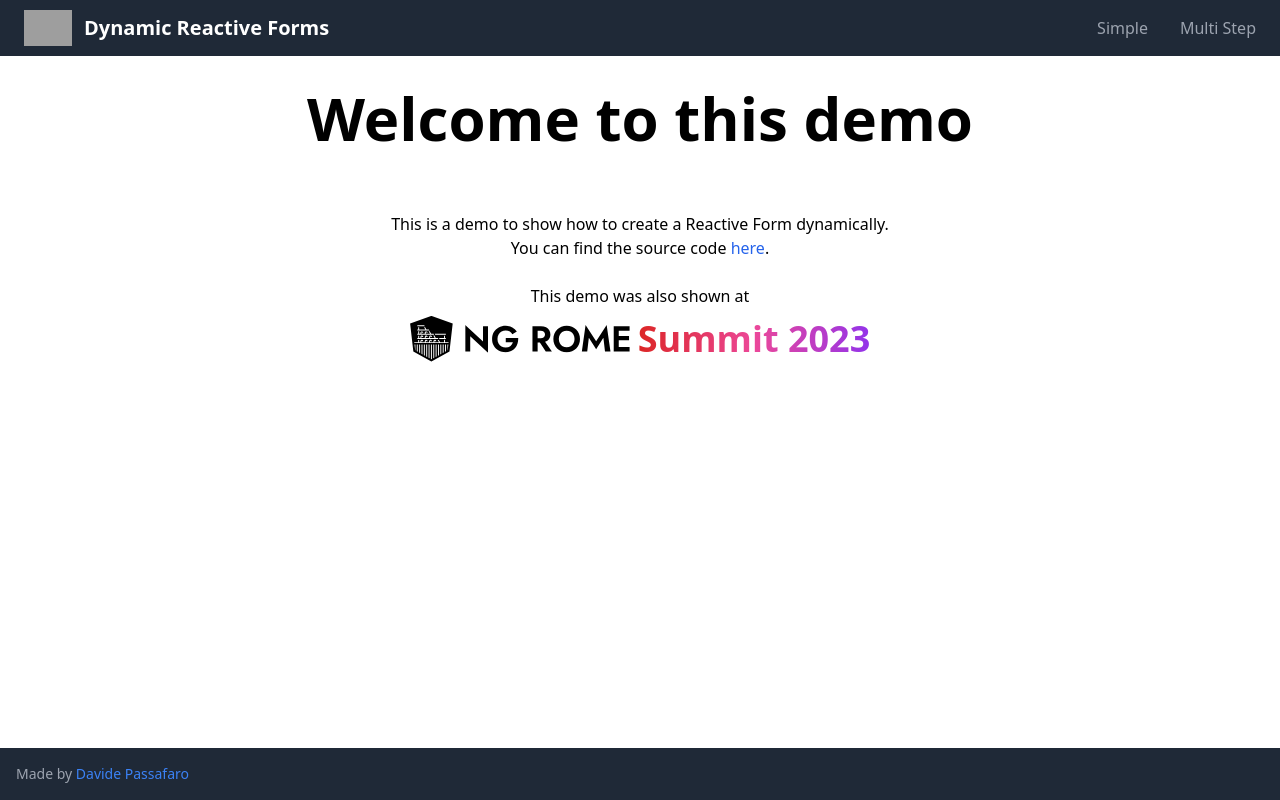
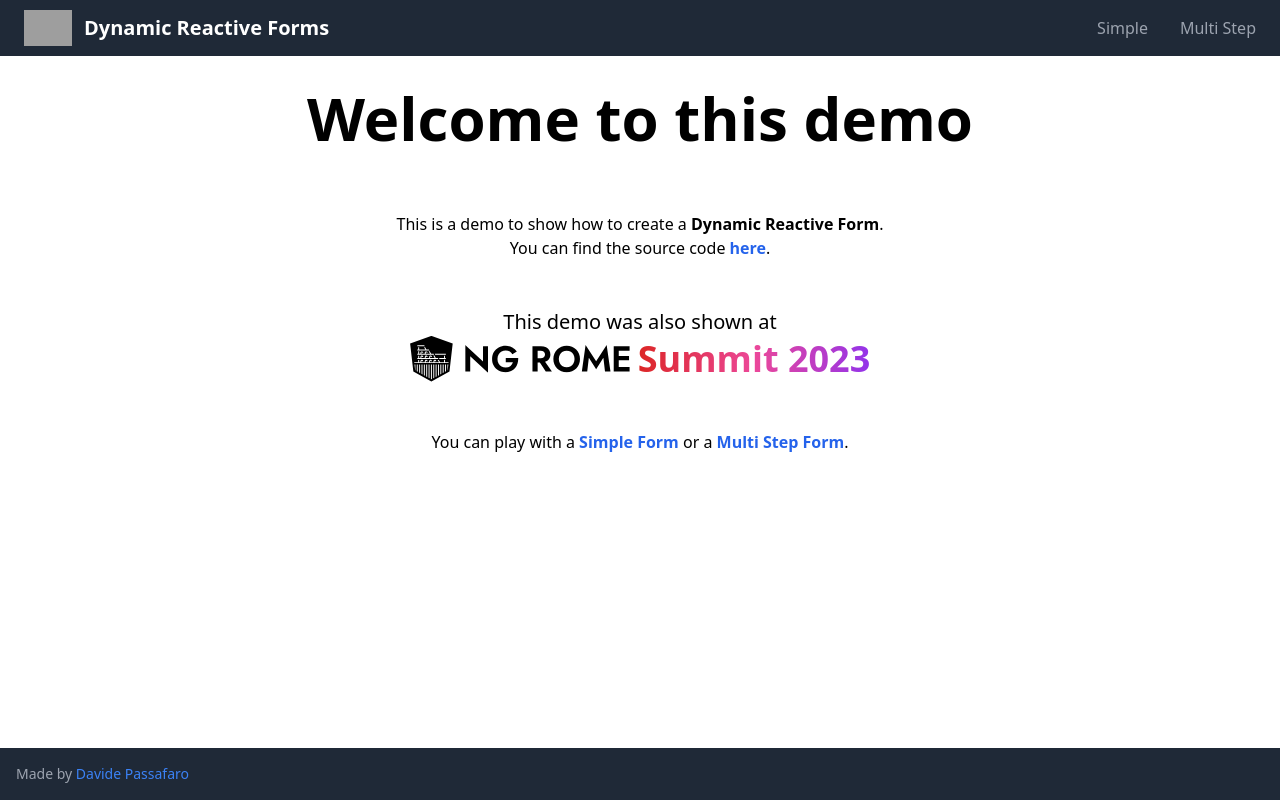
Before and after one commit to DavidePassafaro/demo-dynamic-reactive-forms, an Angular app: page /home in a window 1280 px wide. Built offline with nearby package versions, Linux system fonts and the light colour scheme; grey boxes are pictures that could not be loaded.

Commit message:
improved homepage

```diff
--- a/src/app/features/homepage/homepage.component.html
+++ b/src/app/features/homepage/homepage.component.html
@@ -4,14 +4,16 @@
   </h1>
 
   <div class="text-center">
-    This is a demo to show how to create a Reactive Form dynamically.
+    This is a demo to show how to create a
+    <span class="font-semibold">Dynamic Reactive Form</span>.
     <br />
 
     <span>
       You can find the source code
       <a
         href="https://github.com/DavidePassafaro/demo-dynamic-reactive-forms"
-        class="text-blue-600 hover:underline"
+        target="_blank"
+        class="text-blue-600 font-semibold hover:underline"
       >
         here</a
       >.
@@ -19,12 +21,13 @@
 
     <br />
     <br />
+    <br />
 
-    This demo was also shown at
+    <h1 class="text-lg lg:text-xl text-center">This demo was also shown at</h1>
     <a
       href="https://2023.ngrome.io/"
       target="_blank"
-      class="flex justify-center items-center text-white no-underline hover:no-underline font-semibold text-2xl lg:text-4xl mt-2"
+      class="flex justify-center items-center text-white no-underline hover:no-underline font-semibold text-2xl lg:text-4xl"
     >
       <svg
         width="220"
@@ -65,5 +68,24 @@
         Summit 2023
       </span>
     </a>
+
+    <br />
+    <br />
+
+    You can play with a
+    <a
+      routerLink="../simple-form"
+      class="text-blue-600 font-semibold hover:underline"
+    >
+      Simple Form
+    </a>
+    or a
+    <a
+      routerLink="../multi-step-form"
+      class="text-blue-600 font-semibold hover:underline"
+    >
+      Multi Step Form</a
+    >.
+    <br />
   </div>
 </div>
--- a/src/app/features/homepage/homepage.component.ts
+++ b/src/app/features/homepage/homepage.component.ts
@@ -1,10 +1,11 @@
 import { Component } from '@angular/core';
 import { CommonModule } from '@angular/common';
+import { RouterModule } from '@angular/router';
 
 @Component({
   selector: 'drf-homepage',
   templateUrl: './homepage.component.html',
   standalone: true,
-  imports: [CommonModule],
+  imports: [CommonModule, RouterModule],
 })
 export class HomepageComponent {}
```
